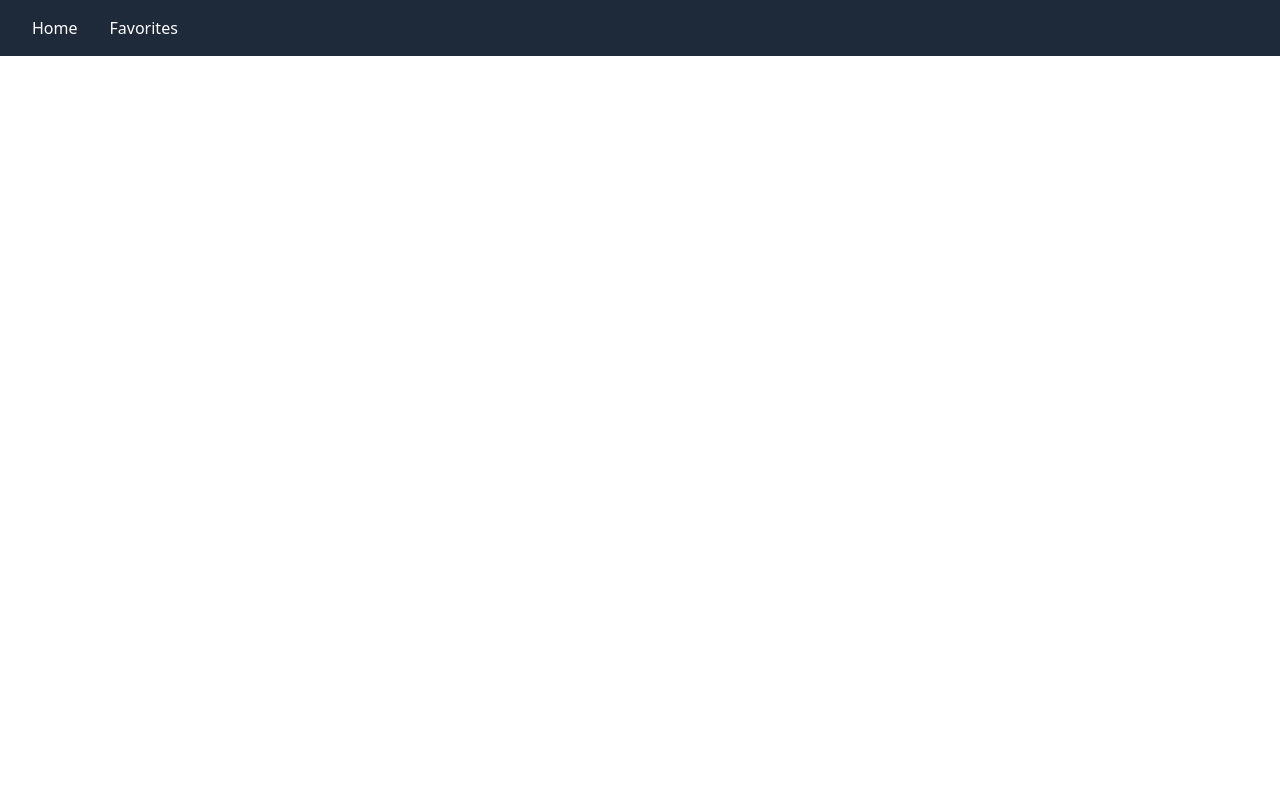
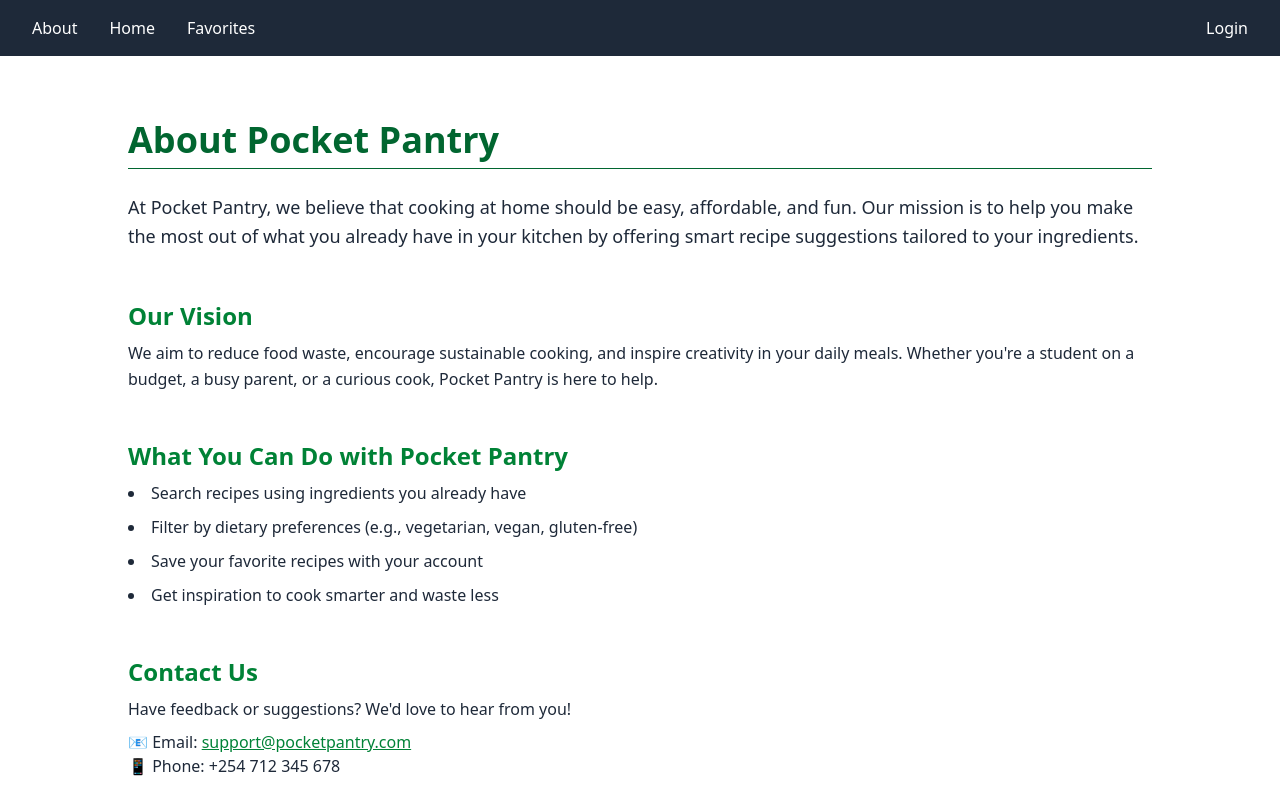
Before and after one commit to Nakara4/POCKET-PANTRY2, a React (Vite) app in the folder frontend/: page /about in a window 1280 px wide. Before the commit this address had no page. Shown: the top 800 px of the page. Built offline with nearby package versions, Linux system fonts and the light colour scheme; no server answers.

Commit message:
Landing Page and About Page

```diff
--- a/frontend/src/App.jsx
+++ b/frontend/src/App.jsx
@@ -1,25 +1,115 @@
-import React from 'react';
-import { BrowserRouter as Router, Routes, Route, Link } from 'react-router-dom';
+import React, { useEffect, useState } from 'react';
+import {
+  BrowserRouter as Router,
+  Routes,
+  Route,
+  Link,
+  Navigate,
+  useLocation,
+} from 'react-router-dom';
+import { onAuthStateChanged, signOut } from 'firebase/auth';
+import { auth } from './firebase';
+
 import Home from './pages/Home';
 import SavedRecipesPage from './pages/SavedRecipesPage';
+import Landing from './pages/LandingPage';
+import Login from './pages/Login';
+import About from './pages/About';
 
 function App() {
+  const [user, setUser] = useState(null);
+  const [loading, setLoading] = useState(true);
+
+  useEffect(() => {
+    const unsubscribe = onAuthStateChanged(auth, (currentUser) => {
+      setUser(currentUser);
+      setLoading(false);
+    });
+    return () => unsubscribe();
+  }, []);
+
+  const ProtectedRoute = ({ children }) => {
+    return user ? children : <Navigate to="/login" replace />;
+  };
+
+  const location = useLocation();
+  const hideNavbar = location.pathname === '/' || location.pathname === '/login';
+
+  const handleLogout = async () => {
+    await signOut(auth);
+    setUser(null);
+  };
+
+  if (loading) {
     return (
-    <Router>
-      <nav className="bg-gray-800 p-4">
-        <Link to="/" className="text-white mx-4 hover:text-green-400">
+      <div className="flex justify-center items-center h-screen">
+        <p className="text-xl text-gray-600">Loading...</p>
+      </div>
+    );
+  }
+
+  return (
+    <>
+      {!hideNavbar && (
+        <nav className="bg-gray-800 p-4 flex justify-between items-center">
+          <div>
+            <Link to="/about" className="text-white mx-4 hover:text-green-400">
+              About
+            </Link>
+            <Link to="/home" className="text-white mx-4 hover:text-green-400">
               Home
             </Link>
             <Link to="/saved-recipes" className="text-white mx-4 hover:text-green-400">
               Favorites
             </Link>
+          </div>
+          <div>
+            {user ? (
+              <button
+                onClick={handleLogout}
+                className="text-white mx-4 hover:text-red-400 font-semibold"
+              >
+                Logout
+              </button>
+            ) : (
+              <Link to="/login" className="text-white mx-4 hover:text-green-400">
+                Login
+              </Link>
+            )}
+          </div>
         </nav>
+      )}
+
       <Routes>
-        <Route path="/" element={<Home />} />
-        <Route path="/saved-recipes" element={<SavedRecipesPage />} />
+        <Route path="/" element={<Landing />} />
+        <Route
+          path="/login"
+          element={user ? <Navigate to="/home" replace /> : <Login />}
+        />
+         <Route path="/about" element={<About />} />
+         <Route
+          path="/saved-recipes"
+          element={<ProtectedRoute><SavedRecipesPage /></ProtectedRoute>}
+        />
+        <Route
+          path="/Home"
+          element={<ProtectedRoute><Home /></ProtectedRoute>}
+        />
+        <Route
+          path="/saved-recipes"
+          element={<ProtectedRoute><SavedRecipesPage /></ProtectedRoute>}
+        />
       </Routes>
+    </>
+  );
+}
+
+function WrappedApp() {
+  return (
+    <Router>
+      <App />
     </Router>
   );
 }
 
-export default App;
+export default WrappedApp;
--- /dev/null
+++ b/frontend/src/pages/About.jsx
@@ -0,0 +1,61 @@
+import React from 'react';
+
+function About() {
+  return (
+    <div className="bg-white text-gray-800 py-16 px-6 md:px-20">
+      <div className="max-w-5xl mx-auto">
+        <h1 className="text-4xl font-bold text-green-800 mb-6 border-b pb-2">About Pocket Pantry</h1>
+
+        {/* Intro Section */}
+        <section className="mb-12">
+          <p className="text-lg leading-relaxed">
+            At Pocket Pantry, we believe that cooking at home should be easy, affordable, and fun. Our mission is to help you make the most out of what you already have in your kitchen by offering smart recipe suggestions tailored to your ingredients.
+          </p>
+        </section>
+
+        {/* Our Vision */}
+        <section className="mb-12">
+          <h2 className="text-2xl font-semibold text-green-700 mb-2">Our Vision</h2>
+          <p className="text-md leading-relaxed">
+            We aim to reduce food waste, encourage sustainable cooking, and inspire creativity in your daily meals. Whether you're a student on a budget, a busy parent, or a curious cook, Pocket Pantry is here to help.
+          </p>
+        </section>
+
+        {/* Features */}
+        <section className="mb-12">
+          <h2 className="text-2xl font-semibold text-green-700 mb-2">What You Can Do with Pocket Pantry</h2>
+          <ul className="list-disc list-inside text-md leading-relaxed space-y-2">
+            <li>Search recipes using ingredients you already have</li>
+            <li>Filter by dietary preferences (e.g., vegetarian, vegan, gluten-free)</li>
+            <li>Save your favorite recipes with your account</li>
+            <li>Get inspiration to cook smarter and waste less</li>
+          </ul>
+        </section>
+
+        {/* Contact Info */}
+        <section className="mb-12">
+          <h2 className="text-2xl font-semibold text-green-700 mb-2">Contact Us</h2>
+          <p className="text-md leading-relaxed">
+            Have feedback or suggestions? We'd love to hear from you!
+          </p>
+          <p className="mt-2">📧 Email: <a href="mailto:support@pocketpantry.com" className="text-green-700 underline">support@pocketpantry.com</a></p>
+          <p>📱 Phone: +254 712 345 678</p>
+        </section>
+
+        {/* Final CTA */}
+        <section className="text-center mt-16">
+          <h2 className="text-2xl font-bold text-green-800 mb-4">Let’s Cook Something Amazing</h2>
+          <p className="text-md mb-6">Start your journey with Pocket Pantry and turn leftovers into legendary meals.</p>
+          <button
+            onClick={() => window.location.href = '/Home'}
+            className="bg-green-700 hover:bg-green-800 text-white font-medium py-3 px-6 rounded-lg transition duration-300"
+          >
+            Explore Recipes
+          </button>
+        </section>
+      </div>
+    </div>
+  );
+}
+
+export default About;
--- /dev/null
+++ b/frontend/src/pages/LandingPage.jsx
@@ -0,0 +1,33 @@
+import React from 'react';
+import { useNavigate } from 'react-router-dom';
+
+function Landing() {
+  const navigate = useNavigate();
+
+  const handleGetStarted = () => {
+    navigate('/login');
+  };
+
+  return (
+    <div
+      className="relative w-full h-screen bg-cover bg-center"
+      style={{
+        backgroundImage:
+          "url('https://media.istockphoto.com/id/1457433817/photo/group-of-healthy-food-for-flexitarian-diet.jpg?s=612x612&w=0&k=20&c=v48RE0ZNWpMZOlSp13KdF1yFDmidorO2pZTu2Idmd3M=')",
+      }}
+    >
+      <div className="absolute inset-0 flex flex-col items-center justify-center text-white text-center px-4">
+        <h1 className="text-4xl md:text-6xl font-bold mb-4">POCKET-PANTRY</h1>
+        <p className="text-lg md:text-2xl mb-6">Discover scholarships, internships, and universities tailored just for you.</p>
+        <button
+          onClick={handleGetStarted}
+          className="bg-indigo-600 hover:bg-indigo-700 text-white font-semibold py-3 px-6 rounded-lg text-lg transition duration-300"
+        >
+          Get Started
+        </button>
+      </div>
+    </div>
+  );
+}
+
+export default Landing;
--- a/frontend/src/pages/Login.jsx
+++ b/frontend/src/pages/Login.jsx
@@ -22,7 +22,7 @@ function Login() {
     setLoading(true);
     try {
       await googleSignIn();
-      navigate('/home'); // Redirect to home page after successful login
+      navigate('/About'); // Redirect to home page after successful login
     } catch (err) {
       console.error("Google login error: ", err.message);
       setError("Something went wrong with Google login.");
```
Also changed, not shown: frontend/src/pages/Home.jsx (+17 -21 lines). Lines whose indentation alone changed are shown as unchanged.
